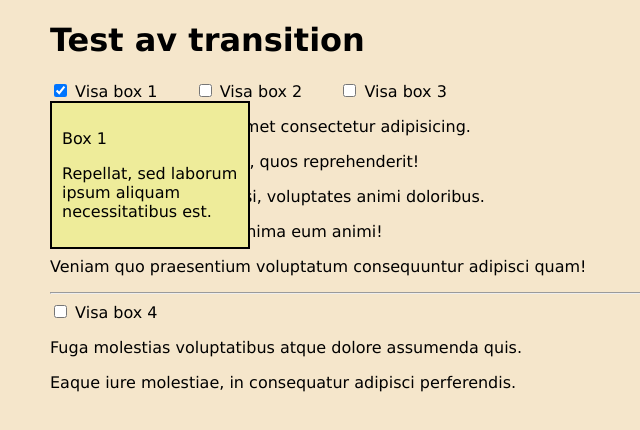
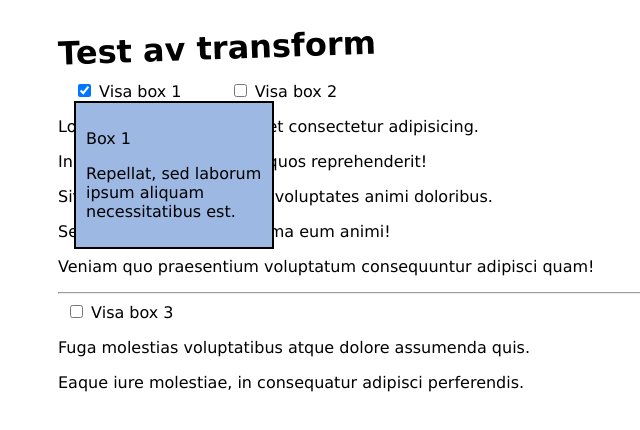
Before and after one commit to niklaspandersson/webbteknik1-lectures, a plain HTML site: page examples/F6a-ex2/index.html in a window 1280 px wide. Both pictures are taken after a click on the checkbox "Visa box 1". Shown: the whole page, without its empty margins (190-830 px from the left). Drawn offline with Linux system fonts and the light colour scheme.

Commit message:
Update examples F6

```diff
--- a/examples/F6a-ex1/css/style.css
+++ b/examples/F6a-ex1/css/style.css
@@ -4,18 +4,54 @@
 
 html {
     font-size: 16px;
+    font-family: Verdana, Geneva, Tahoma, sans-serif;
 }
 
-html, body, div {
+body {
+    min-height: 100vh;
+    display: flex;
+    background-color: #eee;
+}
+
+html,
+body,
+div {
     margin: 0;
     padding: 0;
     box-sizing: border-box;
 }
 
-body {
-    background-color: #f5e6cb;
-    color: #000000;
-    font-family: Verdana, Geneva, Tahoma, sans-serif;
+a,
+a:hover,
+a:visited,
+a:link,
+a:active {
+    color: black;
+    text-decoration: none;
+}
+
+nav ul {
+    list-style-type: none;
+    padding: 5px;
+    background-color: #5679bf;
+    display: flex;
+    gap: 1rem;
+}
+
+nav li {
+    padding: 5px;
+    background-color: #9cb8e3;
+    transition: all .5s;
+}
+
+nav li:hover {
+    background-color: #d1dced;
+}
+
+section {
+    flex-grow: 1;
+    padding: 8px;
+    background-color: white;
     max-width: 800px;
     margin: 0 auto;
 }
@@ -23,9 +59,9 @@ body {
 /* ----- Stil för experiment i exemplet ----- */
 
 .boxstyle {
-    background-color: #eadb82;
+    background-color: #9cb8e3;
     border: 3px solid #000000;
-    margin: 20px;
+    margin: 20px 0;
     padding: 8px;
     width: 200px;
     height: 100px;
@@ -34,33 +70,22 @@ body {
 /* ----- Box 1 ----- */
 
 #box1 {
-    transition-property: background-color;
-    transition-duration: 2s;
-    transition-timing-function: linear;
-    /* transition: background-color 2s linear; */
-}
-#box1:hover {
-    background-color: #5679bf;
-}
-
-/* ----- Box 2 ----- */
-
-#box2 {
     transition: all 1s;
 }
 
-#box2:hover {
+#box1:hover {
     width: 400px;
     height: 200px;
+    padding: 40px;
+    border-radius: 100px;
 }
 
 /* ----- Bilden ----- */
 
 .imgWrapper {
-    position: relative;
-    width: 50px;
     height: 40px;
 }
+
 #img1 {
     position: absolute;
     width: 50px;
@@ -69,5 +94,4 @@ body {
 
 #img1:hover {
     width: 400px;
-    transition: all 1s;
 }
--- a/examples/F6a-ex2/css/style.css
+++ b/examples/F6a-ex2/css/style.css
@@ -6,14 +6,16 @@ html {
     font-size: 16px;
 }
 
-html, body, div {
+html,
+body,
+div {
     margin: 0;
-    padding: 0;
+    padding: 0 8px;
     box-sizing: border-box;
 }
 
 body {
-    background-color: #f5e6cb;
+    background-color: white;
     color: #000000;
     font-family: Verdana, Geneva, Tahoma, sans-serif;
     max-width: 800px;
@@ -22,15 +24,27 @@ body {
 
 /* ----- Stil för experiment i exemplet ----- */
 
-.boxWrap { /* Omgivande element */
-    position: relative;
-    display: inline-block;
-    margin-right: 2em;
+h1 {
+    transform: rotate(-2deg);
 }
 
-.boxWrap > div { /* Inre box */
+.boxes {
+    display: flex;
+    gap: 2em;
+}
+
+.boxes .box {
     position: absolute;
-    background-color: #eeec9a;
+}
+
+.boxWrap {
+    /* Omgivande element */
+    position: relative;
+}
+
+.box {
+    /* Inre box */
+    background-color: #9cb8e3;
     border: 2px solid #000000;
     margin: 0;
     padding: 10px;
@@ -38,55 +52,49 @@ body {
 }
 
 /* ----- Visa/dölj box 1 ----- */
-#showbox1 ~ div {
+#showbox1~.box {
     transform: scaleY(0);
     transform-origin: top;
     transition: transform 0.5s;
 }
-#showbox1:checked ~ div {
+
+#showbox1:checked~.box {
     transform: scaleY(1);
 }
 
 /* ----- Visa/dölj box 2 ----- */
-#showbox2 ~ div {
+#showbox2~.box {
+    /* pointer-events: none; */
     opacity: 0;
     transition: opacity 1s;
 }
-#showbox2:checked ~ div {
+
+#showbox2:checked~.box {
+    /* pointer-events: unset; */
     opacity: 1;
 }
 
+
 /* ----- Visa/dölj box 3 ----- */
-#showbox3 ~ div {
-    transform: scale(0) rotate(0deg);
-    /*transform-origin: top left;*/
+
+.wrap3>div {
+    /* Inre element som omger boxen */
+    position: absolute;
+    overflow: hidden;
+    /* Den del av boxen som inte får plats, ska döljas */
+}
+
+.wrap3 .box {
+    /* Box 3 */
+    background-color: #688bd0;
+}
+
+#showbox3~div>.box {
+    /* Box 3 */
+    transform: translateY(-100%);
     transition: transform 0.5s;
 }
-#showbox3:checked ~ div {
-    transform: scale(1) rotate(360deg);
-}
 
-/* ----- Visa/dölj box 4 ----- */
-.boxWrap4 { /* Omgivande element */
-    position: relative;
-    display: inline-block;
-}
-.boxWrap4 > div { /* Inre element som omger boxen */
-    position: absolute;
-    overflow: hidden; /* Den del av boxen som inte får plats, ska döljas */
-}
-.boxWrap4 > div > div { /* Box 4 */
-    background-color: #eeb99a;
-    border: 2px solid #000000;
-    margin: 0;
-    padding: 10px;
-    width: 200px;
-}
-
-#showbox4 ~ div > div { /* Box 4 */
-    transform: translateY(-200px);
-    transition: transform 0.5s;
-}
-#showbox4:checked ~ div > div {
+#showbox3:checked~div>.box {
     transform: translateY(0px);
 }
--- a/examples/F6a-ex2/index.html
+++ b/examples/F6a-ex2/index.html
@@ -4,17 +4,18 @@
 <head>
     <meta charset="UTF-8">
     <meta name="viewport" content="width=device-width, initial-scale=1.0">
-    <title>Test av transition</title>
+    <title>Test av transform</title>
     <link rel="stylesheet" href="css/style.css">
 </head>
 
 <body>
-    <h1>Test av transition</h1>
+    <h1>Test av transform</h1>
 
+    <div class="boxes">
         <div class="boxWrap">
             <input type="checkbox" id="showbox1">
             <label for="showbox1">Visa box 1</label>
-        <div>
+            <div class="box">
                 <p>Box 1</p>
                 <p>Repellat, sed laborum ipsum aliquam necessitatibus est.</p>
             </div>
@@ -23,20 +24,13 @@
         <div class="boxWrap">
             <input type="checkbox" id="showbox2">
             <label for="showbox2">Visa box 2</label>
-        <div>
+            <div class="box">
                 <p>Box 2</p>
                 <p>Tempore porro ab deleniti voluptate dolore exercitationem!</p>
             </div>
         </div>
+    </div>
 
-    <div class="boxWrap">
-        <input type="checkbox" id="showbox3">
-        <label for="showbox3">Visa box 3</label>
-        <div>
-            <p>Box 3</p>
-            <p>Culpa dolorem voluptatem minima consectetur voluptate possimus!</p>
-        </div>
-    </div>
 
     <p>Lorem ipsum dolor sit, amet consectetur adipisicing.</p>
     <p>In iure libero totam. Eum, quos reprehenderit!</p>
@@ -45,12 +39,12 @@
     <p>Veniam quo praesentium voluptatum consequuntur adipisci quam!</p>
     <hr>
 
-    <div class="boxWrap4">
-        <input type="checkbox" id="showbox4">
-        <label for="showbox4">Visa box 4</label>
+    <div class="boxWrap wrap3">
+        <input type="checkbox" id="showbox3">
+        <label for="showbox3">Visa box 3</label>
         <div> <!-- Extra element som boxen ska visas i -->
-            <div>
-                <p>Box 4</p>
+            <div class="box">
+                <p>Box 3</p>
                 <p>Aspernatur nesciunt quibusdam error! Earum, accusamus facere!</p>
             </div>
         </div>
```
Also changed, not shown: examples/F6a-ex1/index.html (+10 -4 lines). Lines whose indentation alone changed are shown as unchanged.
